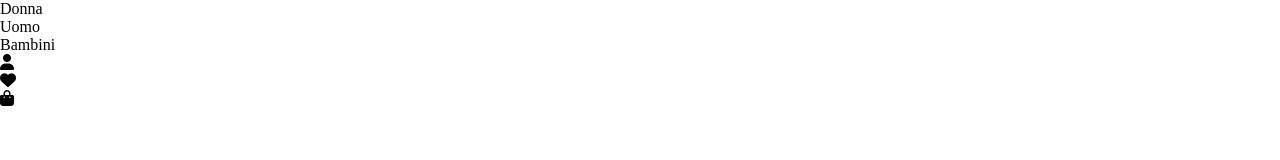
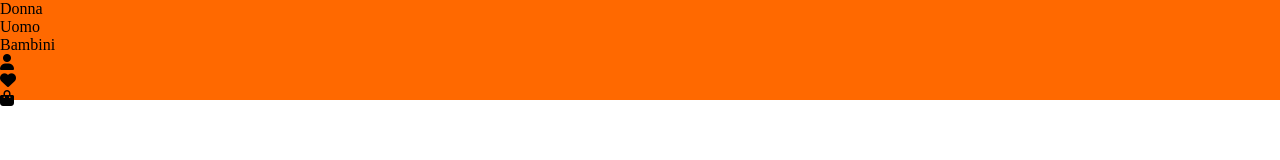
Before and after one commit to giorgiadicapuaa/html-css-boolando, a plain HTML site: page index.html in a window 1280 px wide. Drawn offline with Linux system fonts and the light colour scheme.

Commit message:
style: header

```diff
--- a/css/style.css
+++ b/css/style.css
@@ -3,3 +3,14 @@
     margin: 0 auto;
     padding: 0 auto;
 }
+
+header{
+    background-color:#ff6900;
+    width: 100%;
+    height: 100px;
+
+}
+
+.contenitoreheader{
+    position: fixed;
+}
```
